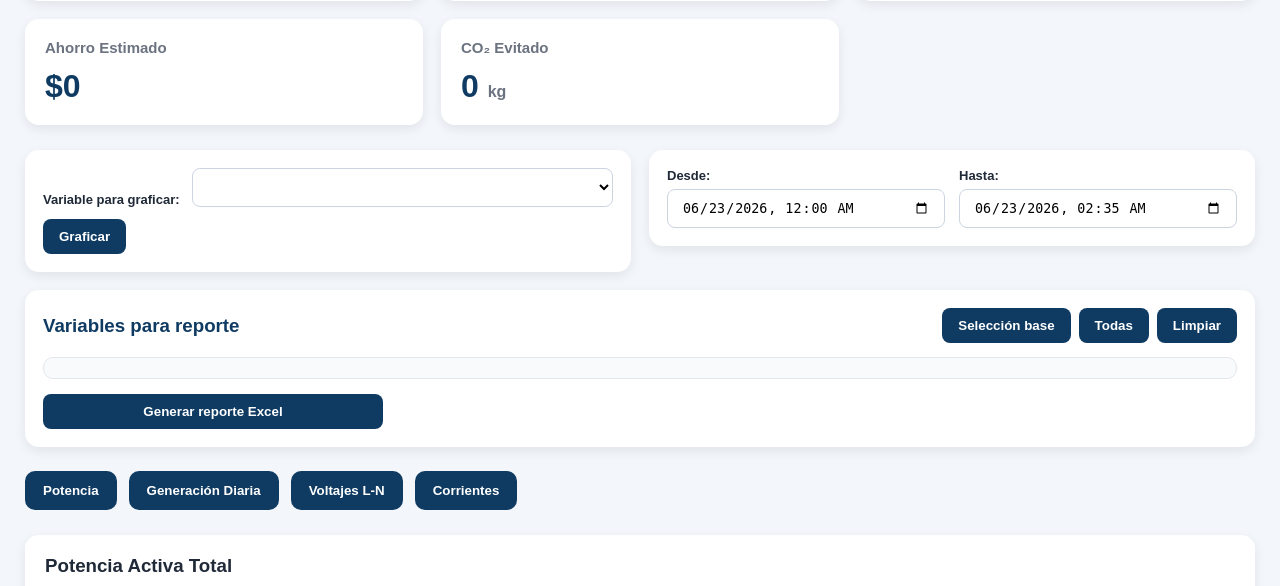
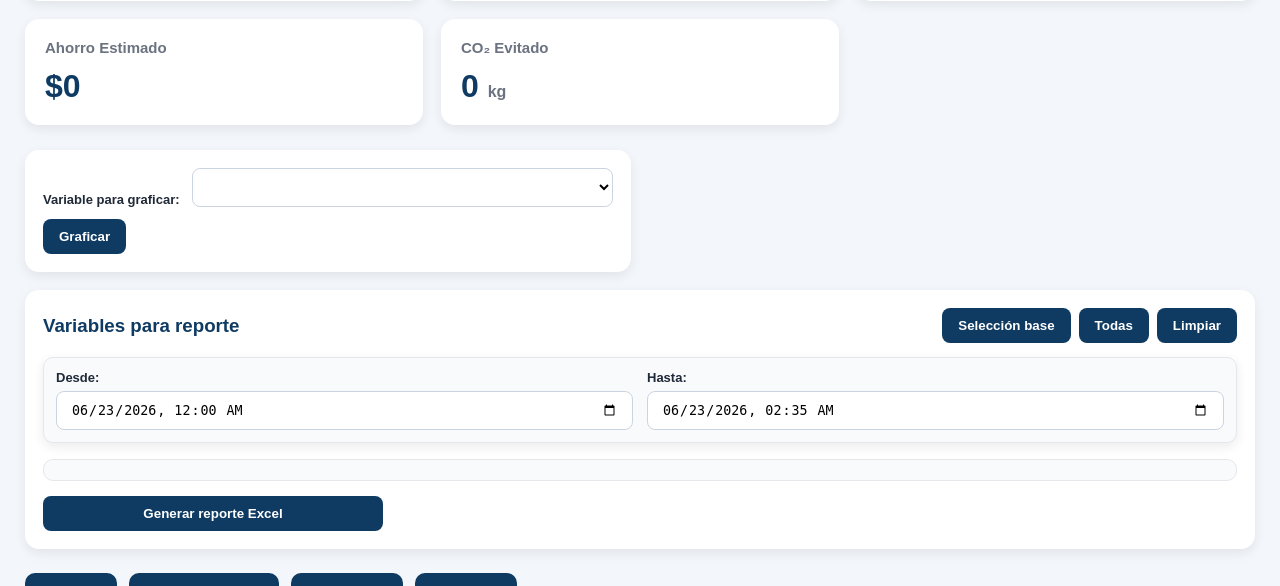
Before and after one commit to pyptec/scr, a Flask app: page /dashboard in a window 1280 px wide. Shown: the part 249-835 px from the top of the page. Run offline with Flask 3, Linux system fonts and the light colour scheme; data that the repository does not hold is empty.

```diff
--- a/static/css/dashboard.css
+++ b/static/css/dashboard.css
@@ -161,6 +161,11 @@ body {
     gap: 14px;
     align-items: end;
     flex-wrap: wrap;
+    margin-bottom: 16px;
+    padding: 12px;
+    background: #f8fafc;
+    border: 1px solid #e5e7eb;
+    border-radius: 10px;
 }
 
 .reporte-selector div {
--- a/templates/dashboard.html
+++ b/templates/dashboard.html
@@ -95,17 +95,7 @@
             </button>
         </div>
 
-        <div class="reporte-selector">
-            <div>
-                <label for="fechaInicioReporte">Desde:</label>
-                <input type="datetime-local" id="fechaInicioReporte">
-            </div>
 
-            <div>
-                <label for="fechaFinReporte">Hasta:</label>
-                <input type="datetime-local" id="fechaFinReporte">
-            </div>
-        </div>
 
         <div class="reporte-variables-box">
             <div class="reporte-variables-header">
@@ -125,6 +115,18 @@
                     </button>
                 </div>
             </div>
+
+        <div class="reporte-selector">
+            <div>
+                <label for="fechaInicioReporte">Desde:</label>
+                <input type="datetime-local" id="fechaInicioReporte">
+            </div>
+
+            <div>
+                <label for="fechaFinReporte">Hasta:</label>
+                <input type="datetime-local" id="fechaFinReporte">
+            </div>
+        </div>
 
             <div id="listaVariablesReporte" class="lista-variables-reporte">
                 Cargando variables...
```
